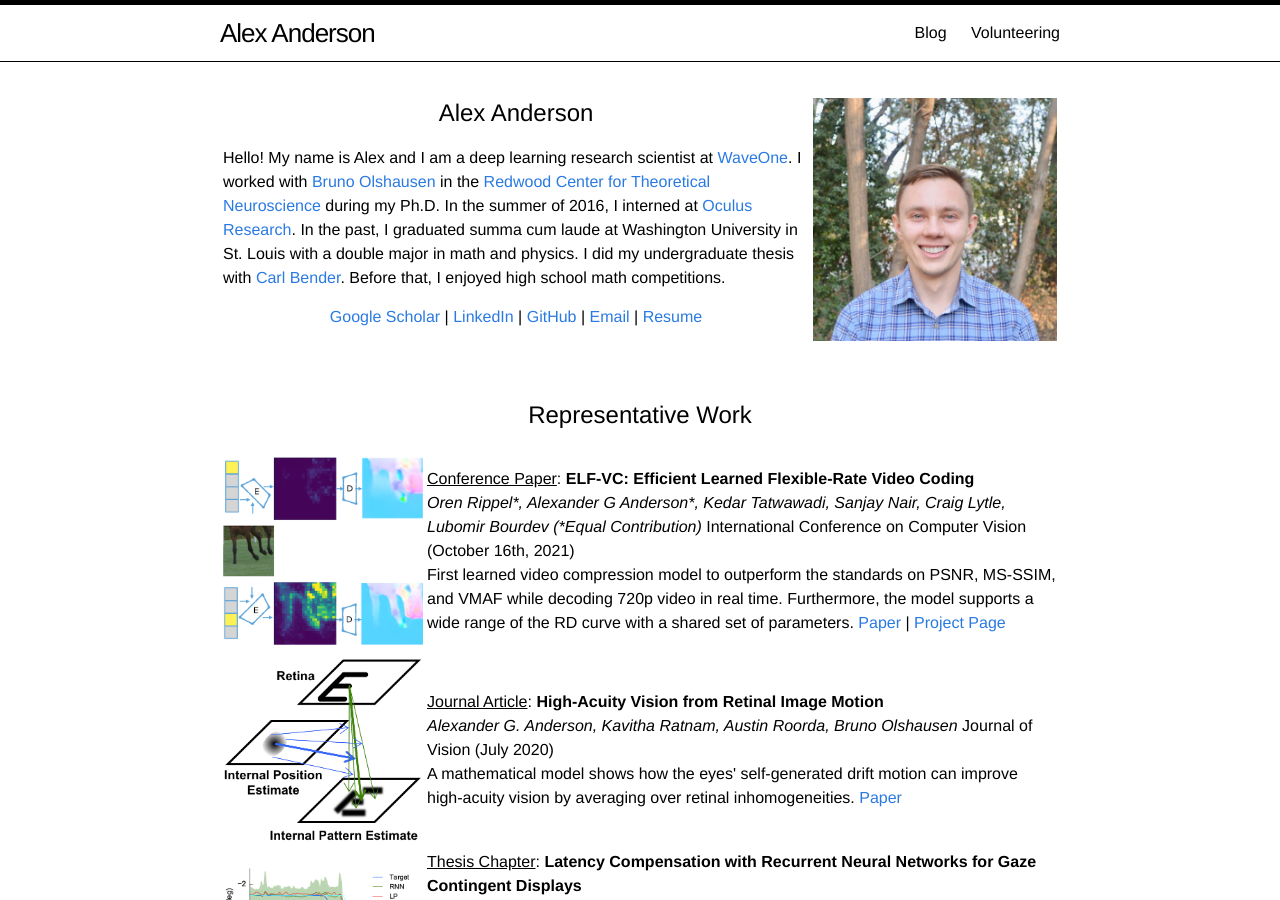
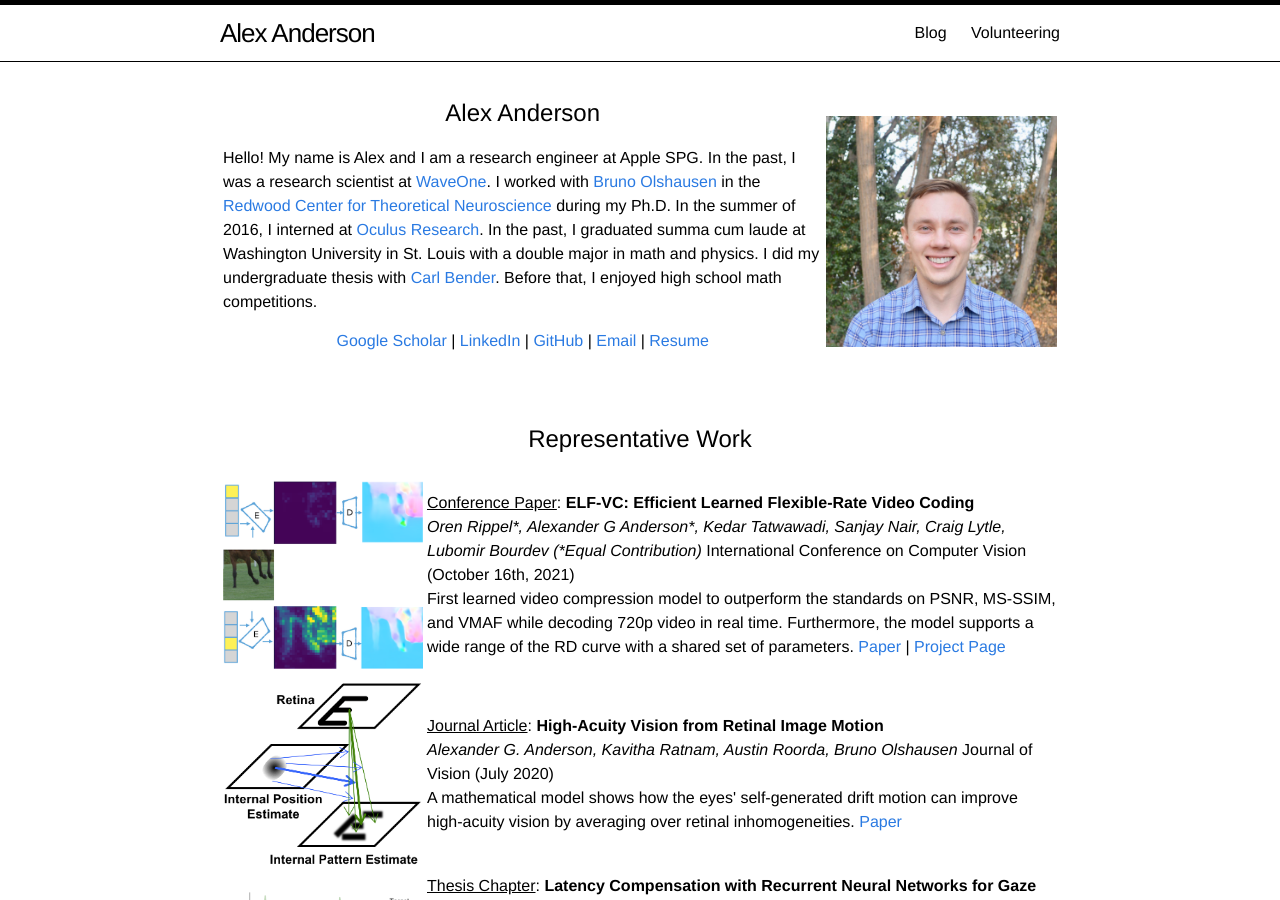
Before and after one commit to alexanderganderson/alexanderganderson.github.io, a Jekyll site: the page built from index.html, in a window 1280 px wide and 900 px high. Built offline with Jekyll 4.4.1, drawn with Linux system fonts in a browser that asks for light colours.

Commit message:
update job and add image

```diff
--- a/index.html
+++ b/index.html
@@ -8,7 +8,8 @@ layout: default
 				Alex Anderson
 			</h2></center>
 			<p>
-				Hello! My name is Alex and I am a deep learning research scientist at
+				Hello! My name is Alex and I am a research engineer at Apple SPG.
+                In the past, I was a research scientist at
                 <a href='http://www.wave.one/' target='_blank'>
 					WaveOne</a>.
                 I worked with
```
Also changed, not shown: static/img/importance_map.png (added).
